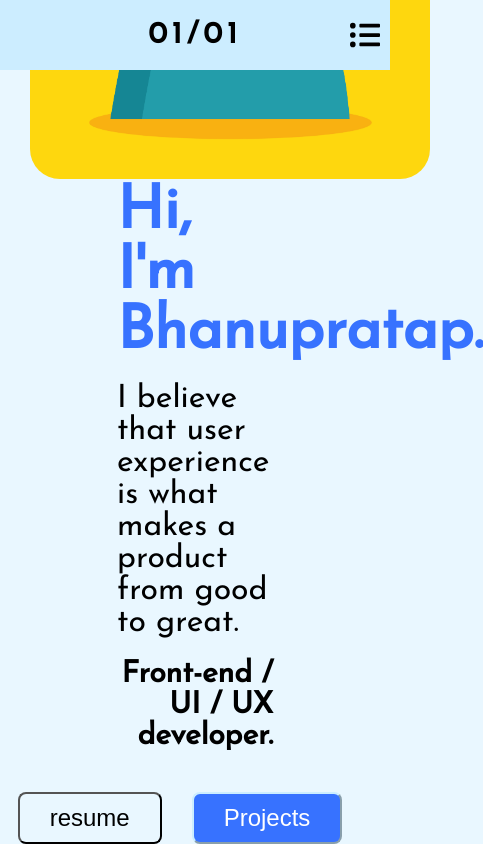
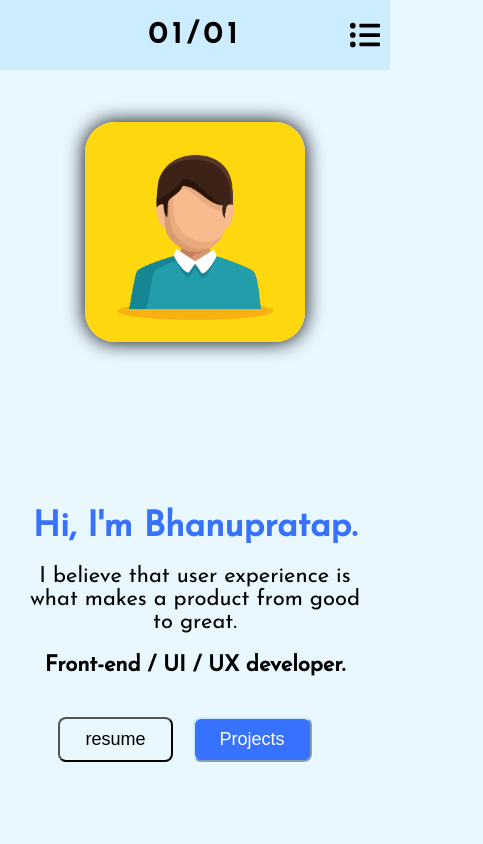
Before and after one commit to wantedbear007/home, a React (Create React App) app: page / in a window 390 px wide. Shown: the whole page, 483 px wide, since content can reach past the window. Built offline with nearby package versions, Linux system fonts and the light colour scheme.

Commit message:
Responsive for mobile and tablets.

```diff
--- a/src/components/NavigationBar/Navbar.css
+++ b/src/components/NavigationBar/Navbar.css
@@ -94,7 +94,7 @@
     width: 100%;
   }
   .buttonText {
-    font-size: 25px;
+    font-size: 20px;
     color: #343434;
     text-align: center;
     padding: 22px;
@@ -108,4 +108,5 @@
     right: 10px;
     top: 20px;
   }
+
 }
--- a/src/pages/Home/Home.css
+++ b/src/pages/Home/Home.css
@@ -53,7 +53,7 @@
 }
 
 .projectsButton:hover {
-    border: 2px solid #000;
+  border: 2px solid #000;
 }
 
 .projectsButton:active {
@@ -74,4 +74,51 @@
   height: 400px;
   border-radius: 30px;
   margin: 0 30px;
+  box-shadow: 0px 0px 20px #000;
 }
+
+@media screen and (max-width: 1200px) {
+  .name {
+    font-size: 46px;
+  }
+  .image {
+    width: 290px;
+    height: 290px;
+  }
+  .slogan {
+    font-size: 24px;
+  }
+  .designation {
+    font-size: 24px;
+  }
+}
+
+@media screen and (max-width: 780px) {
+  .nameContainer {
+    width: 90%;
+  }
+  .name {
+    font-size: 35px;
+  }
+  .name,
+  .slogan,
+  .designation {
+    text-align: center;
+  }
+  .image {
+    width: 220px;
+    height: 220px;
+    margin-top: 40px;
+  }
+  .slogan,
+  .designation {
+    font-size: 22px;
+  }
+  .resumeButton,
+  .projectsButton {
+    font-size: 18px;
+    padding: 10px 25px;
+    border-radius: 8px;
+    margin-right: 20px;
+  }
+}
```
